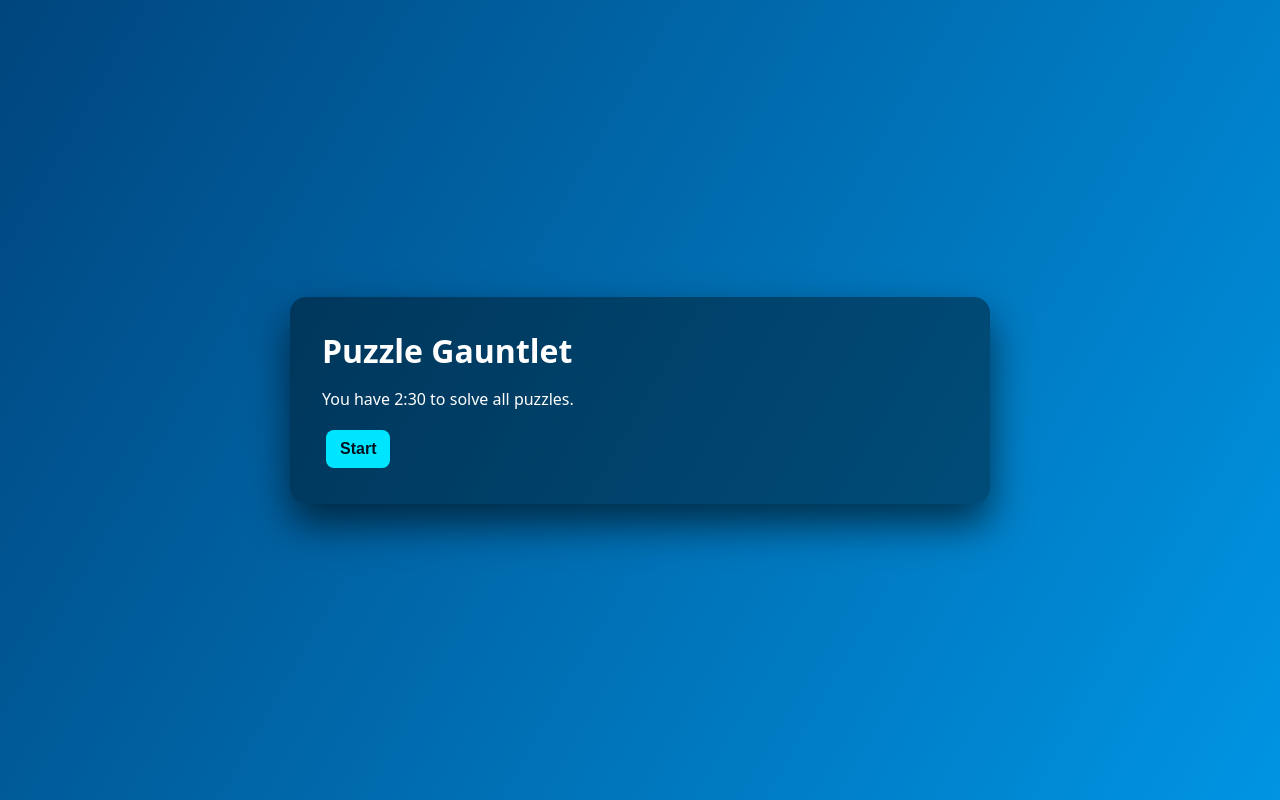
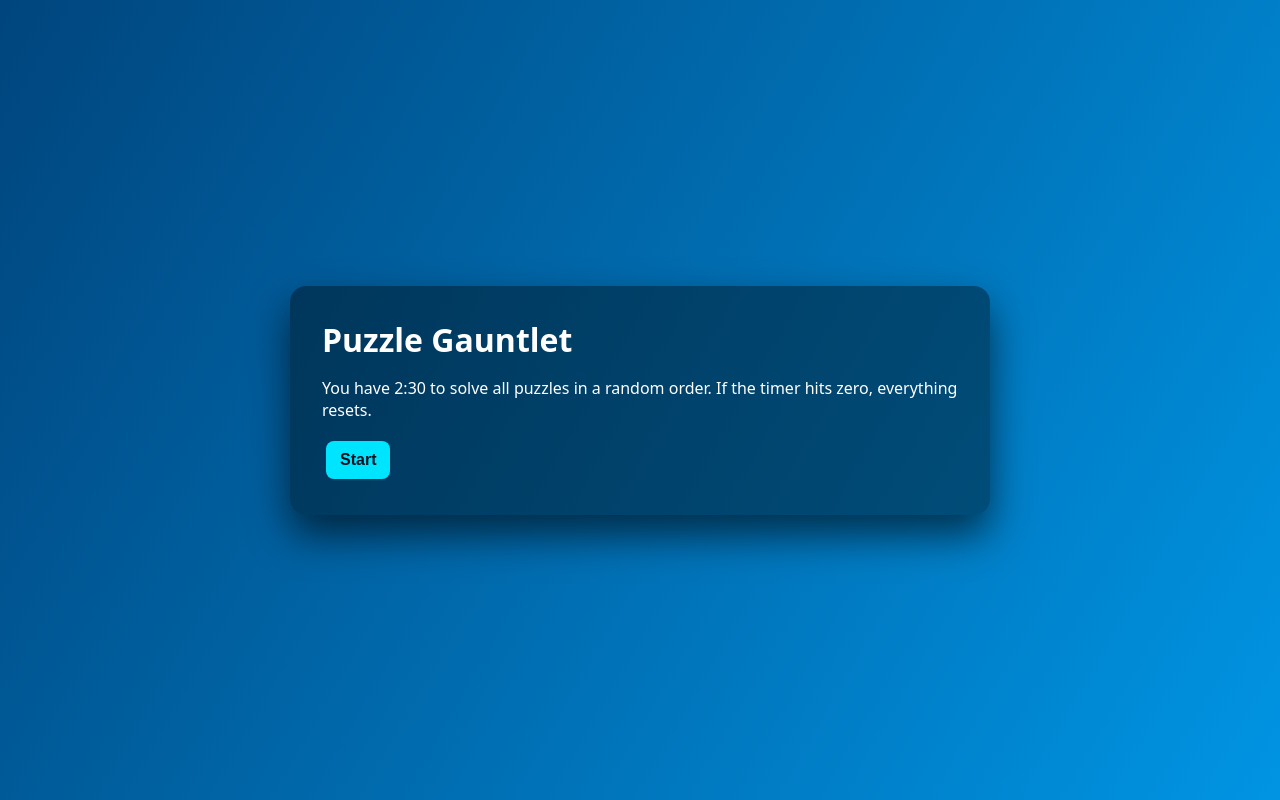
Before and after one commit to Zwalker559/HTML-puzzle, a Next.js app: page / in a window 1280 px wide. Built offline with nearby package versions, Linux system fonts and the light colour scheme.

Commit message:
Update index.js

```diff
--- a/pages/index.js
+++ b/pages/index.js
@@ -7,7 +7,6 @@ export default function Home() {
     const expiresAt = Date.now() + config.timerSeconds * 1000;
     localStorage.setItem("expiresAt", String(expiresAt));
 
-    // Random puzzle order
     const indices = Array.from({ length: config.puzzles.length }, (_, i) => i);
     for (let i = indices.length - 1; i > 0; i--) {
       const j = Math.floor(Math.random() * (i + 1));
@@ -15,11 +14,9 @@ export default function Home() {
     }
     sessionStorage.setItem("puzzleOrder", JSON.stringify(indices));
 
-    // NEW: progression system
     const progress = Array(config.puzzles.length).fill(false);
     sessionStorage.setItem("progress", JSON.stringify(progress));
 
-    // Clear puzzle cache
     sessionStorage.removeItem("puzzleCache");
 
     window.location.href = "/puzzle/1";
@@ -30,7 +27,8 @@ export default function Home() {
       <h1>Puzzle Gauntlet</h1>
       <p>
         You have {Math.floor(config.timerSeconds / 60)}:
-        {String(config.timerSeconds % 60).padStart(2, "0")} to solve all puzzles.
+        {String(config.timerSeconds % 60).padStart(2, "0")} to solve all puzzles
+        in a random order. If the timer hits zero, everything resets.
       </p>
       <button onClick={start}>Start</button>
     </div>
```
